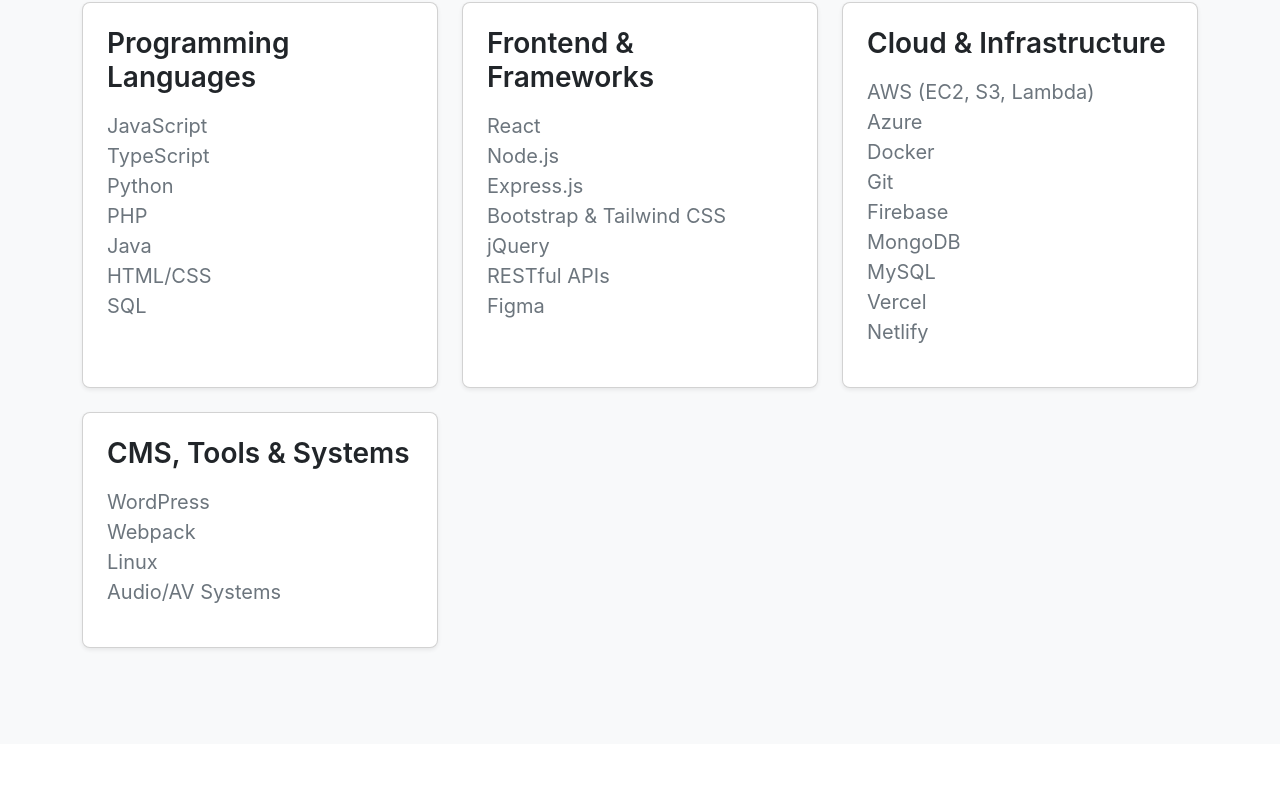
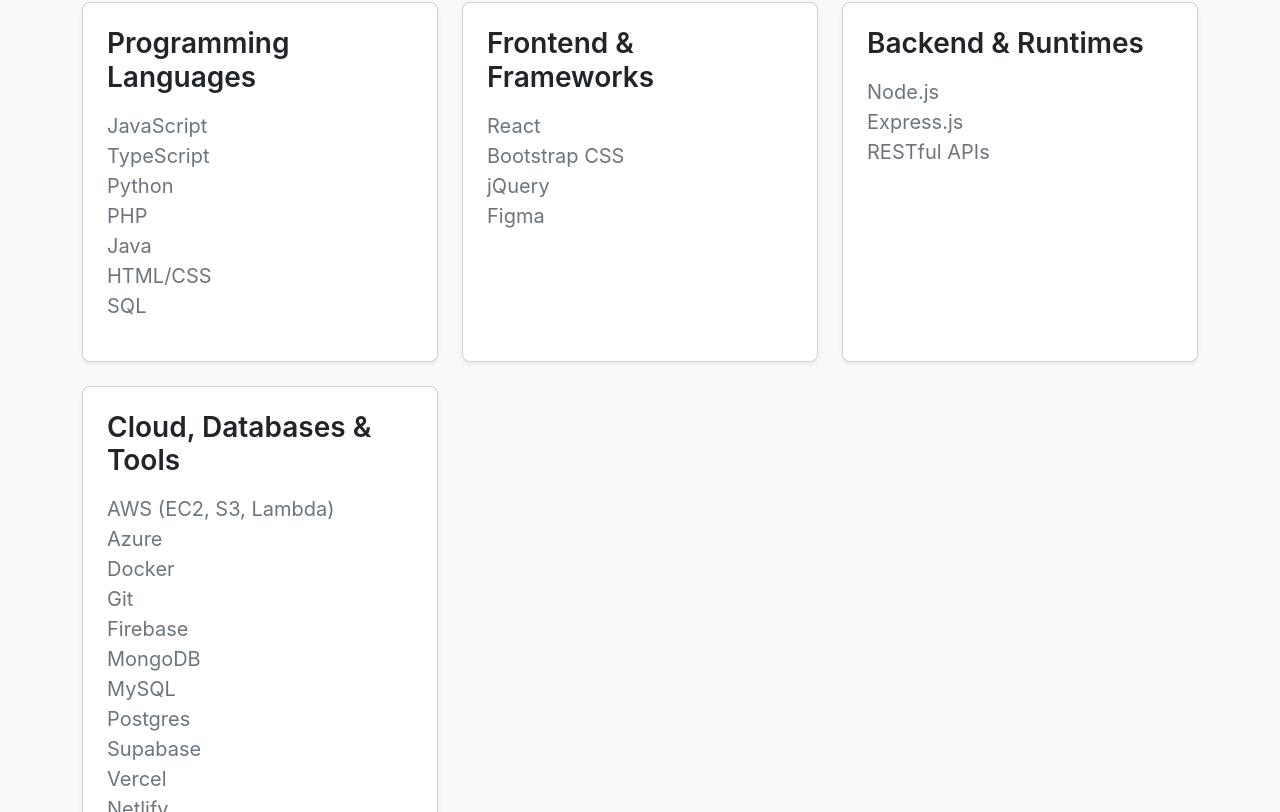
Before and after one commit to WestonGuidero/weston-guidero-portfolio, a React (Vite) app: page / in a window 1280 px wide. Shown: the part 1628-2440 px from the top of the page. Built offline with nearby package versions, Linux system fonts and the light colour scheme.

Commit message:
Fix GitHub and LinkedIn icons and update SVG imports

```diff
--- a/src/App.jsx
+++ b/src/App.jsx
@@ -1,5 +1,7 @@
 import React from 'react';
 import profileImage from './assets/images/photo_of_me.jpg';
+import githubIcon from './assets/images/github.svg'; // Import the GitHub SVG
+import linkedinIcon from './assets/images/linkedin.svg'; // Import the LinkedIn SVG
 
 
 // Main App component
@@ -80,12 +82,9 @@
               </p>
             </div>
             <div className="col-md-5 d-flex justify-content-center mt-4 mt-md-0">
-              {/* Profile image import and usage */}
-              {/* Ensure you have profileImage imported at the top of this file:
-                  import profileImage from './images/PXL_20230711_212455692 - Copy.jpg';
-              */}
+              {/* Profile image usage - Corrected src to use the imported variable */}
               <img
-                src={'./src/assets/images/photo_of_me.jpg'} // Make sure this path is correct relative to your public/index.html
+                src={profileImage} // Using the imported profileImage variable directly
                 alt="Weston Guidero Profile"
                 className="img-fluid rounded-circle shadow-lg" // Bootstrap classes for responsive, rounded image with shadow
                 style={{ width: '250px', height: '250px', objectFit: 'cover', transition: 'transform 0.3s ease-in-out' }}
@@ -126,21 +125,31 @@
                   <h3 className="card-title fs-3 fw-semibold text-dark mb-3">Frontend & Frameworks</h3>
                   <ul className="list-unstyled text-secondary fs-5">
                     <li>React</li>
-                    <li>Node.js</li>
-                    <li>Express.js</li>
-                    <li>Bootstrap & Tailwind CSS</li>
+                    <li>Bootstrap CSS</li>
                     <li>jQuery</li>
-                    <li>RESTful APIs</li>
                     <li>Figma</li>
                   </ul>
                 </div>
               </div>
             </div>
-            {/* Cloud & Infrastructure */}
+            {/* Backend & Runtimes */}
             <div className="col-lg-4 col-md-6">
               <div className="card h-100 shadow-sm rounded-3 hover-lift">
                 <div className="card-body p-4">
-                  <h3 className="card-title fs-3 fw-semibold text-dark mb-3">Cloud & Infrastructure</h3>
+                  <h3 className="card-title fs-3 fw-semibold text-dark mb-3">Backend & Runtimes</h3>
+                  <ul className="list-unstyled text-secondary fs-5">
+                    <li>Node.js</li>
+                    <li>Express.js</li>
+                    <li>RESTful APIs</li>
+                  </ul>
+                </div>
+              </div>
+            </div>
+            {/* Cloud, Databases & Tools */}
+            <div className="col-lg-4 col-md-6">
+              <div className="card h-100 shadow-sm rounded-3 hover-lift">
+                <div className="card-body p-4">
+                  <h3 className="card-title fs-3 fw-semibold text-dark mb-3">Cloud, Databases & Tools</h3>
                   <ul className="list-unstyled text-secondary fs-5">
                     <li>AWS (EC2, S3, Lambda)</li>
                     <li>Azure</li>
@@ -149,18 +158,10 @@
                     <li>Firebase</li>
                     <li>MongoDB</li>
                     <li>MySQL</li>
+                    <li>Postgres</li>
+                    <li>Supabase</li>
                     <li>Vercel</li>
                     <li>Netlify</li>
-                  </ul>
-                </div>
-              </div>
-            </div>
-            {/* CMS, Tools & Systems */}
-            <div className="col-lg-4 col-md-6">
-              <div className="card h-100 shadow-sm rounded-3 hover-lift">
-                <div className="card-body p-4">
-                  <h3 className="card-title fs-3 fw-semibold text-dark mb-3">CMS, Tools & Systems</h3>
-                  <ul className="list-unstyled text-secondary fs-5">
                     <li>WordPress</li>
                     <li>Webpack</li>
                     <li>Linux</li>
@@ -187,7 +188,6 @@
                     An AI Chatbot built with Next.js, XAI API, and Supabase (Postgres) for real-time communication.
                   </p>
                   <div className="d-flex flex-wrap gap-2 mb-4">
-                    {/* Corrected badge classes for better visibility */}
                     <span className="badge bg-primary rounded-pill px-3 py-2 text-white">Next.js</span>
                     <span className="badge bg-success rounded-pill px-3 py-2 text-white">XAI API</span>
                     <span className="badge bg-info rounded-pill px-3 py-2 text-white">Supabase</span>
@@ -213,10 +213,9 @@
                     An iOS platform for on-demand car logistics & relocation with GPS tracking, developed using Swift and SwiftUI.
                   </p>
                   <div className="d-flex flex-wrap gap-2 mb-4">
-                    {/* Corrected badge classes for better visibility */}
                     <span className="badge bg-danger rounded-pill px-3 py-2 text-white">Swift</span>
                     <span className="badge bg-purple rounded-pill px-3 py-2 text-white" style={{backgroundColor: '#6f42c1'}}>SwiftUI</span> {/* Custom color for indigo-like */}
-                    <span className="badge bg-warning rounded-pill px-3 py-2 text-white">Firebase</span> {/* Dark text for light warning background */}
+                    <span className="badge bg-warning rounded-pill px-3 py-2 text-white">Firebase</span> {/* Changed text-dark to text-white */}
                   </div>
                   <a
                     href="#" // Replace with actual project link if available
@@ -237,7 +236,6 @@
                     An IMDB movie database application with REST API integration, CRUD operations, and Bootstrap CSS styling.
                   </p>
                   <div className="d-flex flex-wrap gap-2 mb-4">
-                    {/* Corrected badge classes for better visibility */}
                     <span className="badge bg-pink rounded-pill px-3 py-2 text-white" style={{backgroundColor: '#e83e8c'}}>REST API</span> {/* Custom color for pink-like */}
                     <span className="badge bg-teal rounded-pill px-3 py-2 text-white" style={{backgroundColor: '#20c997'}}>CRUD</span> {/* Custom color for teal-like */}
                     <span className="badge bg-secondary rounded-pill px-3 py-2 text-white">Bootstrap CSS</span>
@@ -262,7 +260,6 @@
                     Developed responsive portfolio websites for 5+ architectural and retail clients using WordPress, HTML, and CSS.
                   </p>
                   <div className="d-flex flex-wrap gap-2 mb-4">
-                    {/* Corrected badge classes for better visibility */}
                     <span className="badge bg-orange rounded-pill px-3 py-2 text-white" style={{backgroundColor: '#fd7e14'}}>WordPress</span> {/* Custom color for orange-like */}
                     <span className="badge bg-indigo rounded-pill px-3 py-2 text-white" style={{backgroundColor: '#6610f2'}}>HTML/CSS</span> {/* Custom color for indigo-like */}
                   </div>
@@ -285,7 +282,6 @@
                     Designed and created an architecture firm website from scratch using React, JSX, JavaScript, and Bootstrap CSS.
                   </p>
                   <div className="d-flex flex-wrap gap-2 mb-4">
-                    {/* Corrected badge classes for better visibility */}
                     <span className="badge bg-cyan rounded-pill px-3 py-2 text-white" style={{backgroundColor: '#17a2b8'}}>React</span> {/* Custom color for cyan-like */}
                     <span className="badge bg-primary rounded-pill px-3 py-2 text-white">Bootstrap CSS</span>
                   </div>
@@ -322,23 +318,21 @@
                 href="https://github.com/WestonGuidero"
                 target="_blank"
                 rel="noopener noreferrer"
-                className="text-secondary"
+                className="btn btn-light rounded-circle shadow-sm p-3 d-flex align-items-center justify-content-center" /* Added Bootstrap classes for button-like appearance */
+                style={{ color: '#333', width: '56px', height: '56px' }} /* Set specific color and fixed size */
               >
-                {/* GitHub Icon (replace with SVG or Font Awesome if available) */}
-                <svg className="bi" width="32" height="32" fill="currentColor" viewBox="0 0 16 16">
-                  <path d="M8 0C3.58 0 0 3.58 0 8c0 3.54 2.29 6.53 5.47 7.59.4.07.55-.17.55-.38 0-.19-.01-.82-.01-1.49-2.01.37-2.53-.49-2.69-.94-.09-.23-.48-.94-.82-1.13-.28-.15-.68-.52-.01-.53.63-.01 1.08.58 1.23.82.72 1.21 1.87.87 2.33.66.07-.52.28-.87.51-1.07-1.78-.2-3.64-.89-3.64-3.95 0-.87.31-1.59.82-2.15-.08-.2-.36-1.02.08-2.12 0 0 .67-.21 2.2.82.64-.18 1.32-.27 2-.27.68 0 1.36.09 2 .27 1.53-1.04 2.2-.82 2.2-.82.44 1.1.16 1.92.08 2.12.51.56.82 1.27.82 2.15 0 3.07-1.87 3.75-3.65 3.95.29.25.54.73.54 1.48 0 1.07-.01 1.93-.01 2.2.0 0 .45.09.55-.17.79-1.01 2.96-3.24 2.96-6.54 0-4.42-3.58-8-8-8z"/>
-                </svg>
+                {/* GitHub Icon - Using imported SVG as an <img> tag */}
+                <img src={githubIcon} alt="GitHub" style={{ width: '32px', height: '32px' }} />
               </a>
               <a
                 href="https://linkedin.com/in/weston-guidero"
                 target="_blank"
                 rel="noopener noreferrer"
-                className="text-secondary"
+                className="btn btn-light rounded-circle shadow-sm p-3 d-flex align-items-center justify-content-center" /* Added Bootstrap classes for button-like appearance */
+                style={{ color: '#0A66C2', width: '56px', height: '56px' }} /* Set specific color and fixed size */
               >
-                {/* LinkedIn Icon (replace with SVG or Font Awesome if available) */}
-                <svg className="bi" width="32" height="32" fill="currentColor" viewBox="0 0 16 16">
-                  <path d="M0 1.146C0 .513.526 0 1.175 0h13.65C15.474 0 16 .513 16 1.146v13.708c0 .633-.526 1.146-1.175 1.146H1.175C.526 16 0 15.487 0 14.854zm4.943 12.248V6.169h-3V13.39L4.943 13.39zm-1.557-6.227c.801 0 1.45-.603 1.45-1.342S4.187 4.75 3.386 4.75c-.801 0-1.45.603-1.45 1.342s.649 1.342 1.45 1.342zm6.708 6.227H9.498V9.45c0-.984-.027-2.393-1.464-2.393-1.466 0-1.697 1.144-1.697 2.325v3.529H4.943V6.169h2.962v1.362h.043c.51-.875 1.472-1.875 3.016-1.875 3.22 0 3.81 2.189 3.81 5.07v4.61h-3V9.45z"/>
-                </svg>
+                {/* LinkedIn Icon - Using imported SVG as an <img> tag */}
+                <img src={linkedinIcon} alt="LinkedIn" style={{ width: '32px', height: '32px' }} />
               </a>
             </div>
           </div>
```
Also changed, not shown: src/assets/images/github.svg (added), src/assets/images/linkedin.svg (added).
